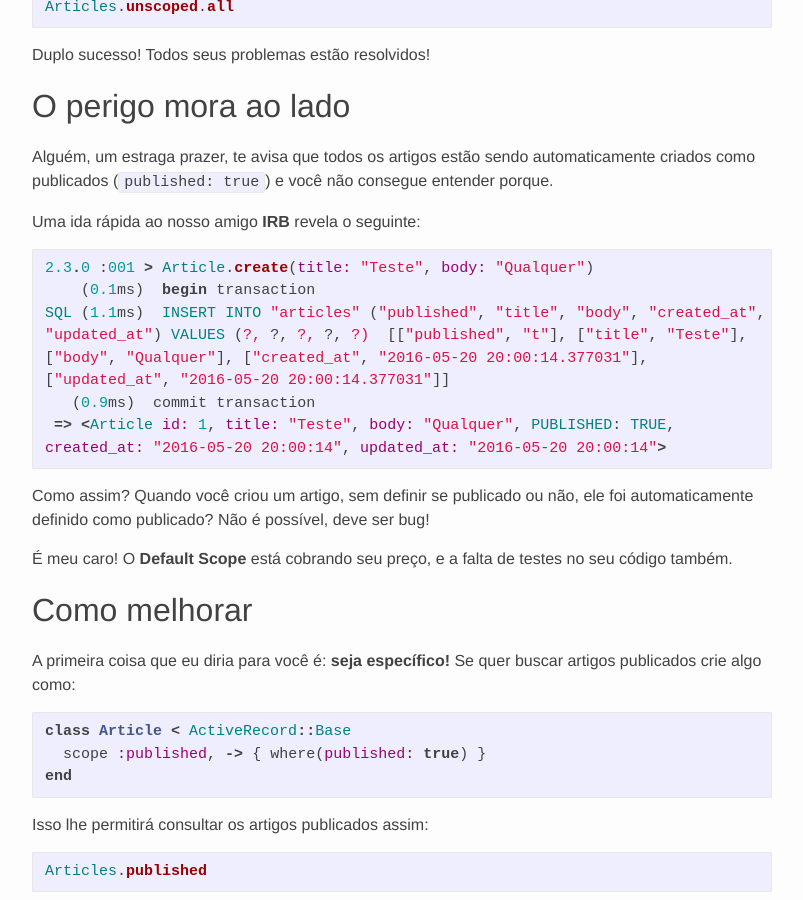
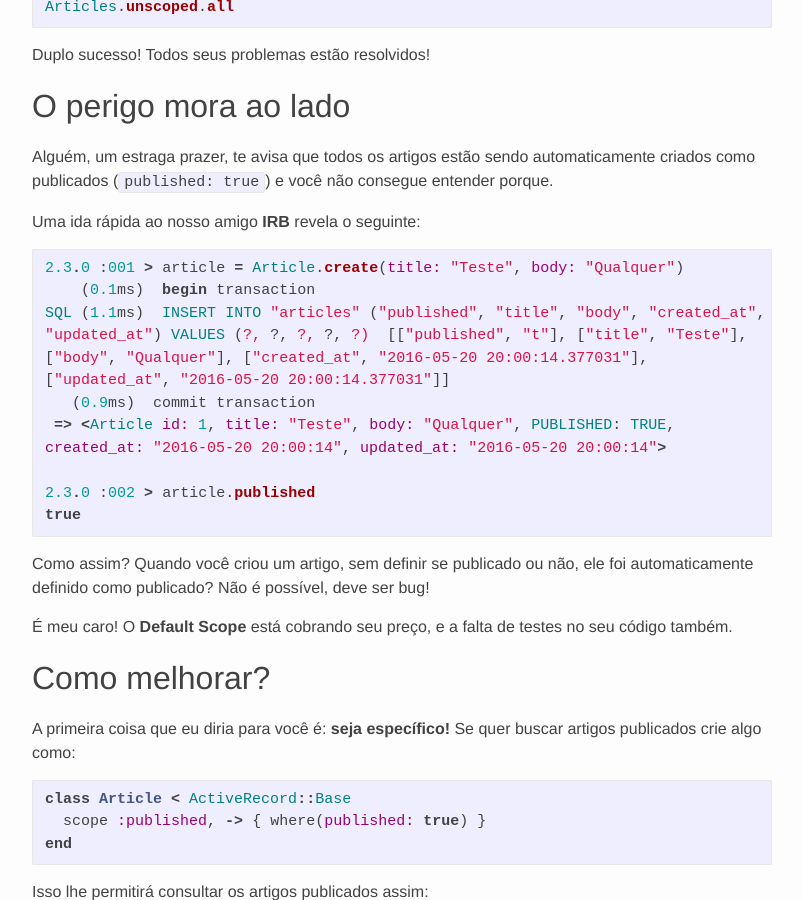
Before and after one commit to campuscode/campuscode.github.io, a Jekyll site: the page built from _posts/2016-05-20-default_scope.md, in a window 1280 px wide and 900 px high, scrolled down 942 px. Shown: the whole window, without its empty margins (238-1041 px from the left). Built offline with Jekyll 4.4.1, drawn with Linux system fonts in a browser that asks for light colours; comment, search, counter and statistics services are not loaded.

Commit message:
[Review] Default scope

````diff
--- a/_posts/2016-05-20-default_scope.md
+++ b/_posts/2016-05-20-default_scope.md
@@ -48,7 +48,7 @@ entender porque.
 Uma ida rápida ao nosso amigo __IRB__ revela o seguinte:
 
 ```ruby
-2.3.0 :001 > Article.create(title: "Teste", body: "Qualquer")
+2.3.0 :001 > article = Article.create(title: "Teste", body: "Qualquer")
     (0.1ms)  begin transaction
 SQL (1.1ms)  INSERT INTO "articles" ("published", "title", "body", "created_at",
 "updated_at") VALUES (?, ?, ?, ?, ?)  [["published", "t"], ["title", "Teste"],
@@ -57,6 +57,9 @@ SQL (1.1ms)  INSERT INTO "articles" ("published", "title", "body", "created_at",
    (0.9ms)  commit transaction
  => <Article id: 1, title: "Teste", body: "Qualquer", PUBLISHED: TRUE,
 created_at: "2016-05-20 20:00:14", updated_at: "2016-05-20 20:00:14">
+
+2.3.0 :002 > article.published
+true
 ```
 
 Como assim? Quando você criou um artigo, sem definir se publicado ou não, ele
@@ -65,7 +68,7 @@ foi automaticamente definido como publicado? Não é possível, deve ser bug!
 É meu caro! O __Default Scope__ está cobrando seu preço, e a falta de testes no
 seu código também.
 
-## Como melhorar
+## Como melhorar?
 
 A primeira coisa que eu diria para você é: __seja específico!__ Se quer buscar
 artigos publicados crie algo como:
````
